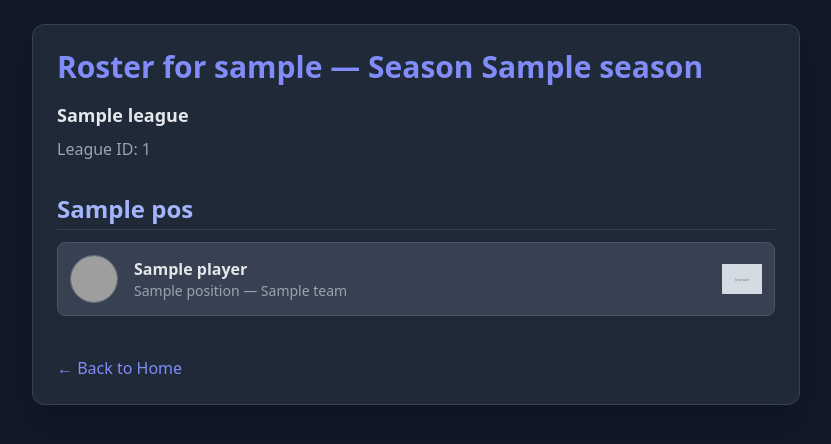
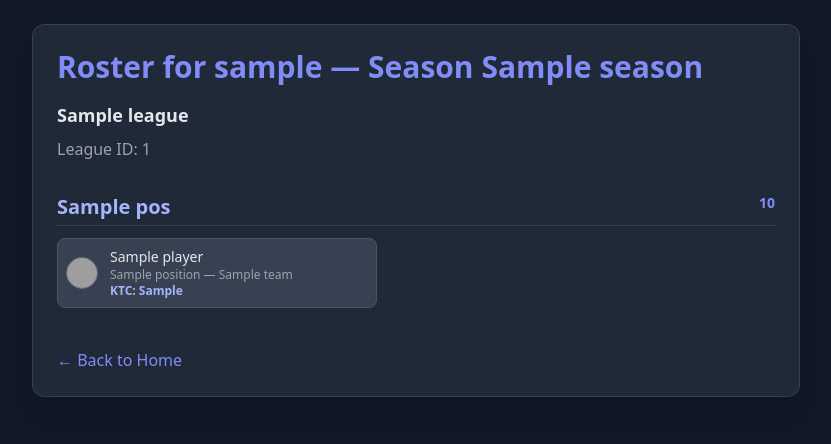
Before and after one commit to mv22003/sleeper_project, a FastAPI app: template templates/roster.html in a window 1280 px wide. Shown: the top 444 px of the page, without its empty margins (224-1055 px from the left). Run offline with FastAPI, Linux system fonts and the light colour scheme; the template is opened without the code that fills it: most values are stand-ins (such as "Sample title", 1, 10 or a date in 2020); grey boxes marked "Sample" are stand-in pictures; some libraries are stand-ins or nearby versions; grey boxes are pictures that could not be loaded.

Commit message:
KTC integration

```diff
--- /dev/null
+++ b/backend/ktc_scraper.py
@@ -0,0 +1,107 @@
+# import requests
+# from bs4 import BeautifulSoup
+
+# KTC_URL = "https://keeptradecut.com/dynasty-rankings?page={page}&filters=QB|WR|RB|TE&format=0"
+
+# def scrape_ktc_sf():
+#     players = []
+
+#     # scrape first 10 pages (same as GitHub repo)
+#     for page in range(10):
+#         url = KTC_URL.format(page=page)
+#         html = requests.get(url).content
+#         soup = BeautifulSoup(html, "html.parser")
+
+#         player_elements = soup.find_all(class_="onePlayer")
+
+#         for el in player_elements:
+#             name_el   = el.find(class_="player-name")
+#             pos_el    = el.find(class_="position")
+#             value_el  = el.find(class_="value")
+
+#             for el in player_elements:
+#                 name_el = el.find("div", class_="player-name")
+#                 badge = el.find("span", class_="rookie-badge")
+
+#                 if badge:
+#                     raw = name_el.get_text(strip=True)
+#                     suffix = raw[-3:]
+#                     print(f"ROOKIE RAW NAME: '{raw}' | LAST 3: '{suffix}' | isupper={suffix.isupper()}")
+
+
+#             if not name_el or not pos_el or not value_el:
+#                 continue
+
+#             # extract
+#             raw_name = name_el.get_text(strip=True)
+
+#             # remove suffix like "FA", "RFA"
+#             team_suffix = raw_name[-3:]
+#             if team_suffix in ["FA", "RFA"] or team_suffix.isupper():
+#                 name = raw_name.replace(team_suffix, "").strip()
+#             else:
+#                 name = raw_name
+
+#             pos_rank = pos_el.get_text(strip=True)
+#             position = pos_rank[:2]
+#             value    = int(value_el.get_text(strip=True))
+
+#             players.append({
+#                 "name": name,
+#                 "position": position,
+#                 "value": value
+#             })
+
+#     return players
+
+
+import requests
+from bs4 import BeautifulSoup
+
+KTC_URL = "https://keeptradecut.com/dynasty-rankings?page={page}&filters=QB|WR|RB|TE&format=0"
+
+def scrape_ktc_sf():
+    players = []
+
+    # scrape first 10 pages (same as GitHub repo)
+    for page in range(10):
+        url = KTC_URL.format(page=page)
+        html = requests.get(url).content
+        soup = BeautifulSoup(html, "html.parser")
+
+        player_elements = soup.find_all(class_="onePlayer")
+
+        for el in player_elements:
+            name_el   = el.find(class_="player-name")
+            pos_el    = el.find(class_="position")
+            value_el  = el.find(class_="value")
+
+            if not name_el or not pos_el or not value_el:
+                continue
+
+            raw_name = name_el.get_text(strip=True)
+
+            # remove suffix like "FA", "RFA", "BUF", "LVR", "NYG", etc.
+            team_suffix = raw_name[-3:]
+            if team_suffix in ["FA", "RFA"] or team_suffix.isupper():
+                name = raw_name.replace(team_suffix, "").strip()
+            else:
+                name = raw_name
+
+            # -------------------------------------------------------
+            # MINIMAL FIX: remove rookie "R" at the end of cleaned name
+            if name.endswith("R"):
+                name = name[:-1].strip()
+            # -------------------------------------------------------
+
+            pos_rank = pos_el.get_text(strip=True)
+            position = pos_rank[:2]
+            value    = int(value_el.get_text(strip=True))
+
+            players.append({
+                "name": name,
+                "position": position,
+                "value": value
+            })
+
+    return players
--- a/backend/main.py
+++ b/backend/main.py
@@ -3,6 +3,13 @@ from fastapi.responses import HTMLResponse
 from fastapi.templating import Jinja2Templates
 from fastapi.middleware.cors import CORSMiddleware
 from sleeper import SleeperClient
+import requests
+import re
+import time
+
+KTC_CACHE = None
+KTC_CACHE_TIME = 0
+KTC_CACHE_TTL = 3600 * 12  # refresh every 12 hours
 
 # --------------------------------------------------------
 # Setup FastAPI App
@@ -20,8 +27,58 @@ app.add_middleware(
 # Template loader
 templates = Jinja2Templates(directory="templates")
 
-# Sleeper client instance
+# Sleeper API client
 client = SleeperClient()
+
+
+# --------------------------------------------------------
+# Utility — Normalize player names for KTC matching
+# --------------------------------------------------------
+def normalize_name(name: str):
+    if not name:
+        return ""
+
+    name = name.lower()
+
+    # remove punctuation
+    name = re.sub(r"[^a-z0-9\s]", "", name)
+
+    # remove team abbreviations (NO, BUF, CHI, etc.)
+    name = re.sub(r"\b[a-z]{2,3}\b", "", name)
+
+    # remove suffixes
+    suffixes = {"jr", "sr", "ii", "iii", "iv", "v"}
+    parts = name.split()
+    parts = [p for p in parts if p not in suffixes]
+
+    # collapse multiple spaces
+    name = " ".join(parts)
+    return name.strip()
+
+
+
+# --------------------------------------------------------
+# KTC Value Fetcher
+# Credits to: https://github.com/ees4/KeepTradeCut-Scraper/blob/main
+# --------------------------------------------------------
+from backend.ktc_scraper import scrape_ktc_sf
+
+def get_ktc_values():
+    global KTC_CACHE, KTC_CACHE_TIME
+
+    if KTC_CACHE and (time.time() - KTC_CACHE_TIME) < KTC_CACHE_TTL:
+        print("Using cached KTC data")
+        return KTC_CACHE
+
+    print("Scraping fresh KTC data...")
+    data = scrape_ktc_sf()
+
+    KTC_CACHE = data
+    KTC_CACHE_TIME = time.time()
+
+    return data
+
+
 
 # --------------------------------------------------------
 # HOME PAGE
@@ -30,8 +87,9 @@ client = SleeperClient()
 def home(request: Request):
     return templates.TemplateResponse("home.html", {"request": request})
 
+
 # --------------------------------------------------------
-# FORM HANDLER -> SHOW ROSTER PAGE
+# SHOW ROSTER PAGE
 # --------------------------------------------------------
 @app.get("/show_roster", response_class=HTMLResponse)
 def show_roster(request: Request, username: str, league_id: str):
@@ -54,7 +112,7 @@ def show_roster(request: Request, username: str, league_id: str):
         )
     season = league.get("season")
 
-    # Get rosters
+    # Find user's roster
     rosters = client.get_rosters(league_id)
     roster = next((r for r in rosters if r.get("owner_id") == user_id), None)
 
@@ -64,18 +122,28 @@ def show_roster(request: Request, username: str, league_id: str):
             {"request": request, "error": f"User '{username}' not in league '{league_id}'.", "data": None}
         )
 
-    # Player database
+    # --------------------------------------------------------
+    # Get KTC Values
+    # --------------------------------------------------------
+    ktc_data = get_ktc_values()
+
+    # Build lookup by normalized name
+    ktc_by_name = {}
+    for item in ktc_data:
+        norm = normalize_name(item["name"])
+        ktc_by_name[norm] = item
+
+
+    # --------------------------------------------------------
+    # Build Player List
+    # --------------------------------------------------------
     players = client.get_players()
 
-    # Organize players by position
     positions = {
         "QB": [],
         "RB": [],
         "WR": [],
         "TE": [],
-        "K": [],
-        "DEF": [],
-        "OTHER": []
     }
 
     for pid in roster.get("players", []):
@@ -83,17 +151,23 @@ def show_roster(request: Request, username: str, league_id: str):
         if not p:
             continue
 
+        # -------- Team Logo --------
         team = p.get("team", "FA")
         team_logo = None
         if team not in [None, "FA"]:
             team_logo = f"https://a.espncdn.com/i/teamlogos/nfl/500/{team.lower()}.png"
 
-        # Try official provided headshot
+        # -------- Player Headshot --------
         headshot = p.get("metadata", {}).get("headshot")
-
-        # Use modern Sleeper fallback format (correct one)
         if not headshot:
             headshot = f"https://sleepercdn.com/content/nfl/players/thumb/{pid}.jpg"
+
+        # -------- KTC Value Lookup (normalized) --------
+        norm_name = normalize_name(p.get("full_name"))
+        ktc_entry = ktc_by_name.get(norm_name)
+        ktc_value = ktc_entry["value"] if ktc_entry else 0
+
+
 
         player_info = {
             "id": pid,
@@ -101,19 +175,33 @@ def show_roster(request: Request, username: str, league_id: str):
             "position": p.get("position"),
             "team": team,
             "headshot": headshot,
-            "team_logo": team_logo
+            "team_logo": team_logo,
+            "ktc_value": ktc_value,
         }
 
-
-
         pos = p.get("position")
-
         if pos in positions:
             positions[pos].append(player_info)
         else:
             positions["OTHER"].append(player_info)
 
-    # Build clean response
+    # --------------------------------------------------------
+    # SORT BY KTC VALUE (DESCENDING)
+    # --------------------------------------------------------
+    for pos, lst in positions.items():
+        lst.sort(key=lambda p: p["ktc_value"], reverse=True)
+
+    # --------------------------------------------------------
+    # TOTAL VALUE PER POSITION
+    # --------------------------------------------------------
+    totals = {
+        pos: sum(player["ktc_value"] for player in lst)
+        for pos, lst in positions.items()
+    }
+
+    # --------------------------------------------------------
+    # Build Page Data
+    # --------------------------------------------------------
     data = {
         "username": username,
         "season": season,
@@ -121,8 +209,10 @@ def show_roster(request: Request, username: str, league_id: str):
             "league_id": league_id,
             "name": league.get("name")
         },
-        "positions": positions
+        "positions": positions,
+        "totals": totals
     }
+
 
     return templates.TemplateResponse(
         "roster.html",
--- a/templates/roster.html
+++ b/templates/roster.html
@@ -27,29 +27,36 @@
         {% for pos, players in data.positions.items() %}
             {% if players %}
 
-                <h2 class="text-2xl font-bold mt-8 mb-3 text-indigo-300 border-b border-gray-700 pb-1">
-                    {{ pos }}
+                <h2 class="text-xl font-bold mt-8 mb-3 text-indigo-300 border-b border-gray-700 pb-1 flex justify-between">
+                    <span>{{ pos }}</span>
+                    <span class="text-indigo-400 text-sm">
+                        {{ data.totals[pos] }}
+                    </span>
                 </h2>
 
-                <div class="space-y-3">
+                <!-- ONE COLUMN ONLY, ULTRA SLIM CARDS -->
+                <div class="flex flex-col gap-2">
 
                     {% for p in players %}
-                        <div class="flex items-center gap-4 bg-gray-700 p-3 rounded-lg border border-gray-600">
+                        <div class="flex items-center gap-3 bg-gray-700 p-2 rounded-lg border border-gray-600 max-w-xs">
 
-                            <!-- Player Headshot -->
+                            <!-- Small Headshot -->
                             <img src="{{ p.headshot }}"
-                                 class="w-12 h-12 rounded-full object-cover border border-gray-500">
+                                 class="w-8 h-8 rounded-full object-cover border border-gray-500">
 
-                            <div class="flex-1">
-                                <p class="text-gray-200 font-semibold">{{ p.name }}</p>
-                                <p class="text-gray-400 text-sm">{{ p.position }} — {{ p.team }}</p>
+                            <!-- Player Info -->
+                            <div class="flex flex-col leading-tight">
+                                <span class="text-gray-200 font-medium text-sm">{{ p.name }}</span>
+                                <span class="text-gray-400 text-xs">{{ p.position }} — {{ p.team }}</span>
+
+                                {% if p.ktc_value is not none %}
+                                    <span class="text-indigo-300 text-xs font-semibold">
+                                        KTC: {{ p.ktc_value }}
+                                    </span>
+                                {% endif %}
                             </div>
 
-                            <!-- Team Logo -->
-                            {% if p.team_logo %}
-                                <img src="{{ p.team_logo }}"
-                                     class="w-10 h-10 object-contain">
-                            {% endif %}
+
                         </div>
                     {% endfor %}
 
```
Also changed, not shown: 1 other file.
